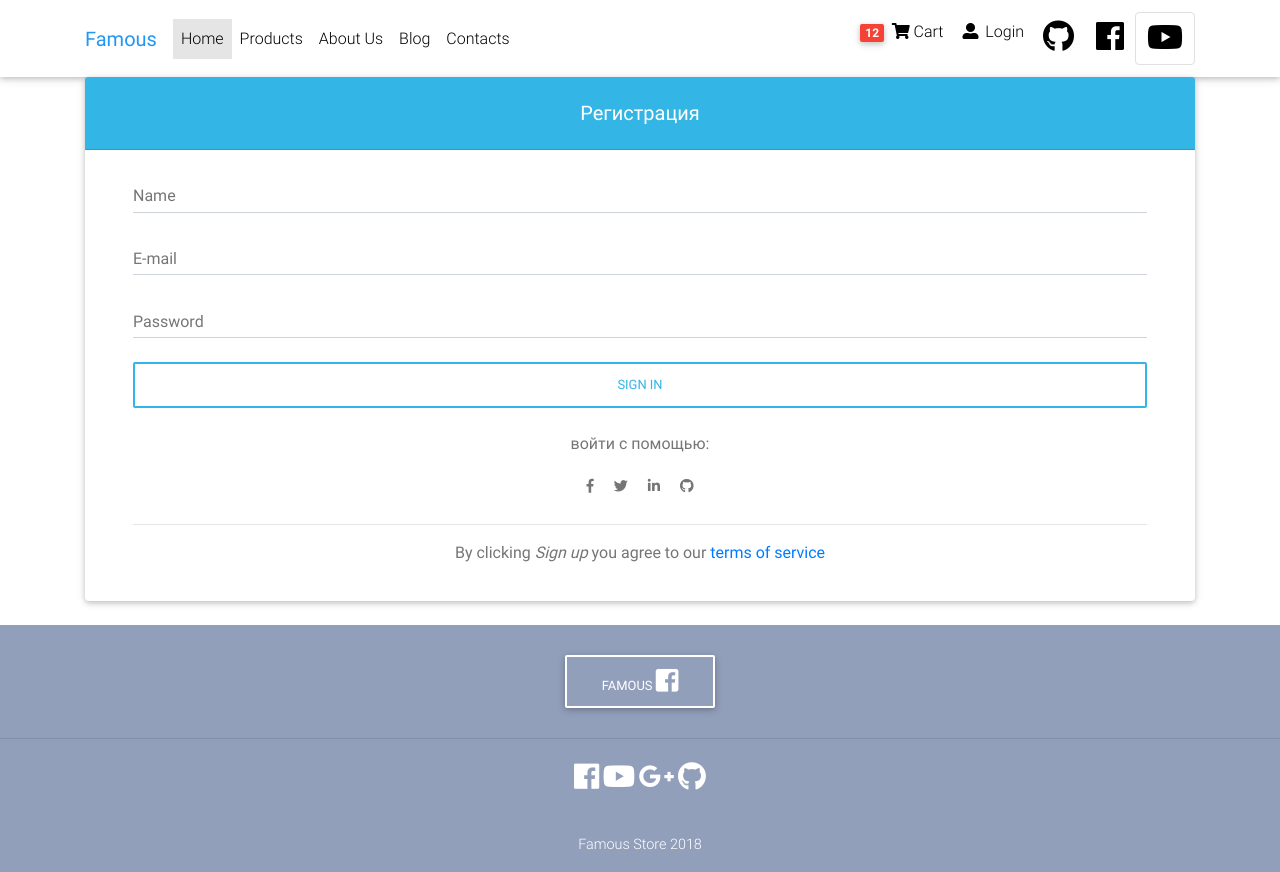
After one commit to famousdev/shop, a PHP site: page /views/user/register.php in a window 1280 px wide. The commit adds this page. Run offline with PHP 8.4, Linux system fonts and the light colour scheme; the template is opened without the code that fills it, so the values that code supplies are empty; some libraries are stand-ins or nearby versions.

Commit message:
autoload/register

```diff
--- a/controllers/CatalogController.php
+++ b/controllers/CatalogController.php
@@ -1,7 +1,4 @@
 <?php
-
-include_once ROOT . '/models/Category.php';
-include_once ROOT . '/models/Product.php';
 
 class CatalogController {
 
--- a/controllers/ProductController.php
+++ b/controllers/ProductController.php
@@ -1,6 +1,4 @@
 <?php
-include_once ROOT . '/models/Category.php';
-include_once ROOT . '/models/Product.php';
 
 class ProductController {
 
--- a/controllers/SiteController.php
+++ b/controllers/SiteController.php
@@ -1,6 +1,4 @@
 <?php
-include_once ROOT . '/models/Category.php';
-include_once ROOT . '/models/Product.php';
 
 class SiteController {
 
--- a/index.php
+++ b/index.php
@@ -9,9 +9,7 @@ error_reporting(E_ALL);
 
 // 2. Подключение файлов системы
 define('ROOT', dirname(__FILE__));
-require_once(ROOT.'/components/Router.php');
-require_once(ROOT.'/components/Db.php');
-
+require_once(ROOT.'/components/Autoload.php');
 
 // 4. Вызов Router
 $router = new Router();
--- a/views/layouts/header.php
+++ b/views/layouts/header.php
@@ -13,7 +13,7 @@
   <!-- Material Design Bootstrap -->
   <link href="/template/css/mdb.min.css" rel="stylesheet">
   <!-- Сustom styles (optional) -->
-  <link href="template/css/style.css" rel="stylesheet">
+  <link href="/template/css/style.css" rel="stylesheet">
   <style>
     html,
     body,
@@ -74,7 +74,7 @@
                 <span class="clearfix d-none d-sm-inline-block">Cart</span>
               </a>
               <li class="nav-item">
-              <a href="/account/" class="nav-link waves-effect">
+              <a href="/user/register/" class="nav-link waves-effect">
                 <i class="fas fa-user-alt"></i>
                 <span class="clearfix d-none d-sm-inline-block">Login</span>
               </a>
--- /dev/null
+++ b/views/user/register.php
@@ -0,0 +1,166 @@
+<!DOCTYPE html>
+<html lang="en">
+
+<head>
+  <meta charset="utf-8">
+  <meta name="viewport" content="width=device-width, initial-scale=1, shrink-to-fit=no">
+  <meta http-equiv="x-ua-compatible" content="ie=edge">
+  <title>Famous - Shop</title>
+  <!-- Font Awesome -->
+  <link rel="stylesheet" href="https://use.fontawesome.com/releases/v5.6.3/css/all.css" integrity="sha384-UHRtZLI+pbxtHCWp1t77Bi1L4ZtiqrqD80Kn4Z8NTSRyMA2Fd33n5dQ8lWUE00s/" crossorigin="anonymous">
+  <!-- Bootstrap CSS -->
+  <link href="/template/css/bootstrap.min.css" rel="stylesheet">
+  <!-- Material Design Bootstrap -->
+  <link href="/template/css/mdb.min.css" rel="stylesheet">
+  <!-- Сustom styles (optional) -->
+  <link href="/template/css/style.css" rel="stylesheet">
+  </head>
+<body>
+<header>
+  <nav class="navbar navbar-expand-lg navbar-light white scrolling-navbar">
+    <div class="container">
+        <a href="/" class="navbar-brand waves-effect">
+          <strong class="blue-text">Famous</strong>
+        </a>
+        <button class="navbar-toggler" type="button" data-toggle="collapse" data-target="#navbarContent"
+        aria-controls="navbarContent" aria-expanded="false" aria-label="Toggle navigation">
+         <span class="navbar-toggler-icon"></span>
+        </button>
+        <div class="collapse navbar-collapse" id="navbarContent">
+          <ul class="navbar-nav mr-auto">
+            <li class="nav-item active">
+              <a href="/" class="nav-link waves-effect">Home</a>
+            </li>
+            <li class="nav-item">
+                <a href="/catalog/" class="nav-link waves-effect">Products</a>
+              </li>
+              <li class="nav-item">
+                  <a href="/about/" class="nav-link waves-effect">About Us</a>
+                </li>
+                <li class="nav-item">
+                    <a href="/blog/" class="nav-link waves-effect">Blog</a>
+                  </li>
+                  <li class="nav-item">
+                      <a href="/contacts/" class="nav-link waves-effect">Contacts</a>
+                    </li>
+          </ul>
+          <ul class="navbar-nav nav-flex-icons">
+            <li class="nav-item">
+              <a href="/cart/" class="nav-link waves-effect">
+                <span class="badge red z-depth-1 mr-1">12</span>
+                <i class="fa fa-shopping-cart"></i>
+                <span class="clearfix d-none d-sm-inline-block">Cart</span>
+              </a>
+              <li class="nav-item">
+              <a href="/user/register/" class="nav-link waves-effect">
+                <i class="fas fa-user-alt"></i>
+                <span class="clearfix d-none d-sm-inline-block">Login</span>
+              </a>
+            </li>
+            <li class="nav-item">
+                <a href="https://github.com/famousdev" class="nav-link waves-effect">
+                    <i class="fab fa-github fa-2x"></i>
+                </a>
+              </li>
+              <li class="nav-item">
+                  <a href="facebook.com" class="nav-link waves-effect">
+                    <i class="fab fa-facebook fa-2x"></i>
+                  </a>
+                </li>
+                <li class="nav-item">
+                    <a href="youtube.com" class="nav-link border border-light rounded waves-effect">
+                      <i class="fab fa-youtube fa-2x"></i>
+                    </a>
+                  </li>
+          </ul>
+        </div>
+    </div>
+  </nav>
+<!-- Material form register -->
+<div class="container justify-content-center">
+
+        <?php if(isset($err) && is_array($err)):?>
+        <ul>
+            <?php foreach ($err as $error): ?>
+            <li>- <?php echo $error; ?></li>
+            <?php endforeach; ?>
+        </ul>
+            <?php endif;?>
+
+<div class="card">
+
+    <h5 class="card-header info-color white-text text-center py-4">
+        <strong>Регистрация</strong>
+    </h5>
+
+    <!--Card content-->
+    <div class="card-body px-lg-5 pt-0">
+
+        <!-- Form -->
+        <form action="#" method="post" class="text-center" style="color: #757575;">
+
+            <div class="form-row">
+                <div class="col">
+                    <!-- First name -->
+                    <div class="md-form">
+                        <input type="text" id="materialRegisterFormFirstName" class="form-control" name="name"
+                        value="<?php echo $name; ?>">
+                        <label for="materialRegisterFormFirstName">Name</label>
+                    </div>
+                </div>
+            </div>
+
+            <!-- E-mail -->
+            <div class="md-form mt-0">
+                <input type="email" id="materialRegisterFormEmail" class="form-control" name="email"
+                        value="<?php echo $email; ?>">
+                <label for="materialRegisterFormEmail">E-mail</label>
+            </div>
+
+            <!-- Password -->
+            <div class="md-form">
+                <input type="password" name="password" id="materialRegisterFormPassword" class="form-control" aria-describedby="materialRegisterFormPasswordHelpBlock"
+                 value="<?php echo $password; ?>">
+                <label for="materialRegisterFormPassword">Password</label>
+                <small id="materialRegisterFormPasswordHelpBlock" class="form-text text-muted mb-4">
+
+                </small>
+            </div>
+
+            <!-- Sign up button -->
+            <button class="btn btn-outline-info btn-rounded btn-block my-4 waves-effect z-depth-0" type="submit" name="submit">Sign in</button>
+
+            <!-- Social register -->
+            <p>войти с помощью:</p>
+
+            <a type="button" class="btn-floating btn-fb btn-sm">
+                <i class="fab fa-facebook-f"></i>
+            </a>
+            <a type="button" class="btn-floating btn-tw btn-sm">
+                <i class="fab fa-twitter"></i>
+            </a>
+            <a type="button" class="btn-floating btn-li btn-sm">
+                <i class="fab fa-linkedin-in"></i>
+            </a>
+            <a type="button" class="btn-floating btn-git btn-sm">
+                <i class="fab fa-github"></i>
+            </a>
+
+            <hr>
+
+            <!-- Terms of service -->
+            <p>By clicking
+                <em>Sign up</em> you agree to our
+                <a href="" target="_blank">terms of service</a>
+
+            </form>
+        <!-- Form -->
+
+        </div>
+
+    </div>
+
+</div>
+<!-- Material form register -->
+
+<?php include ROOT . '/views/layouts/footer.php'; ?>
```
Also changed, not shown: components/Autoload.php (added, +17 -0 lines), components/User.php (added, +76 -0 lines), config/routes.php (+7 -6 lines), controllers/UserController.php (added, +51 -0 lines), models/news.php (deleted, +0 -24 lines).
